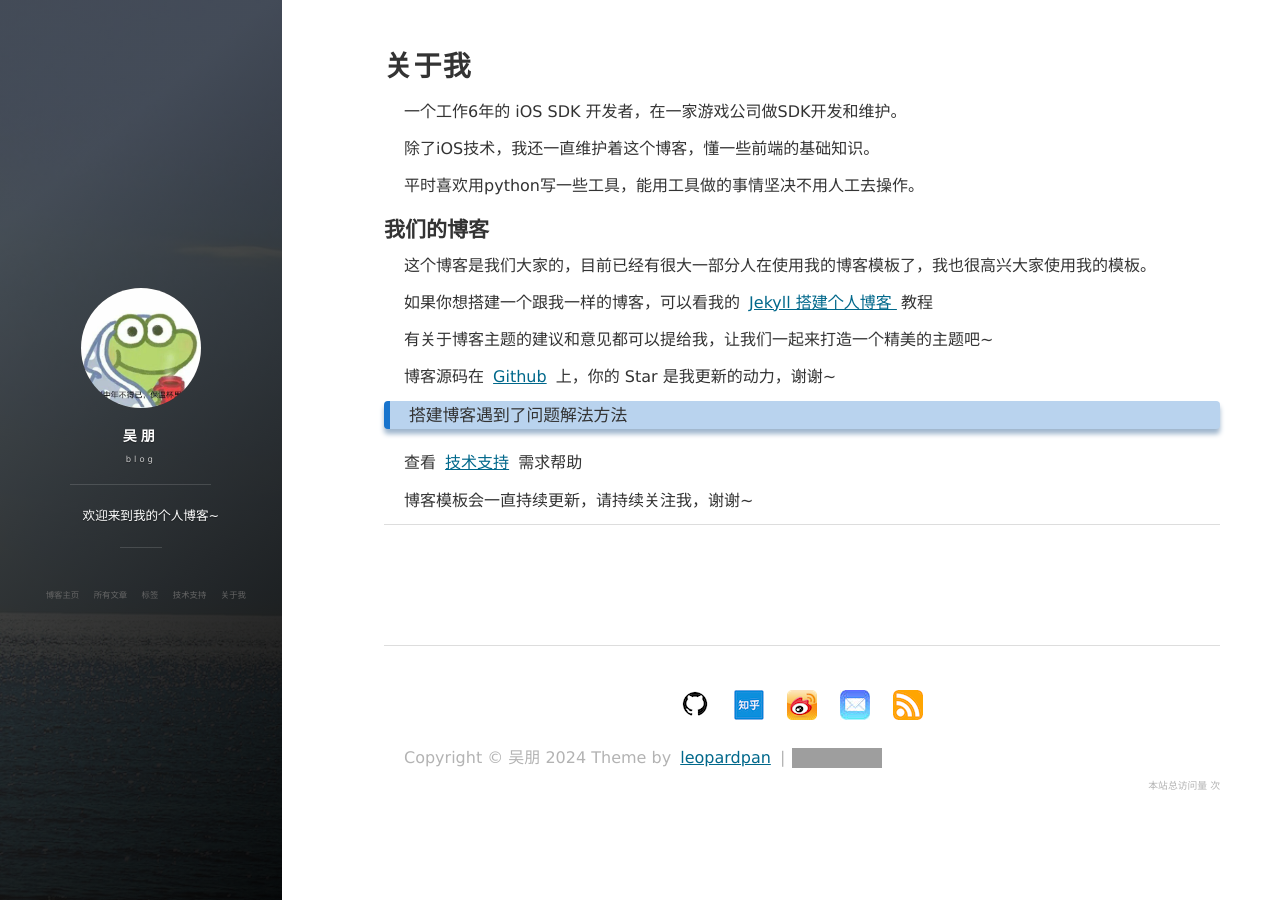
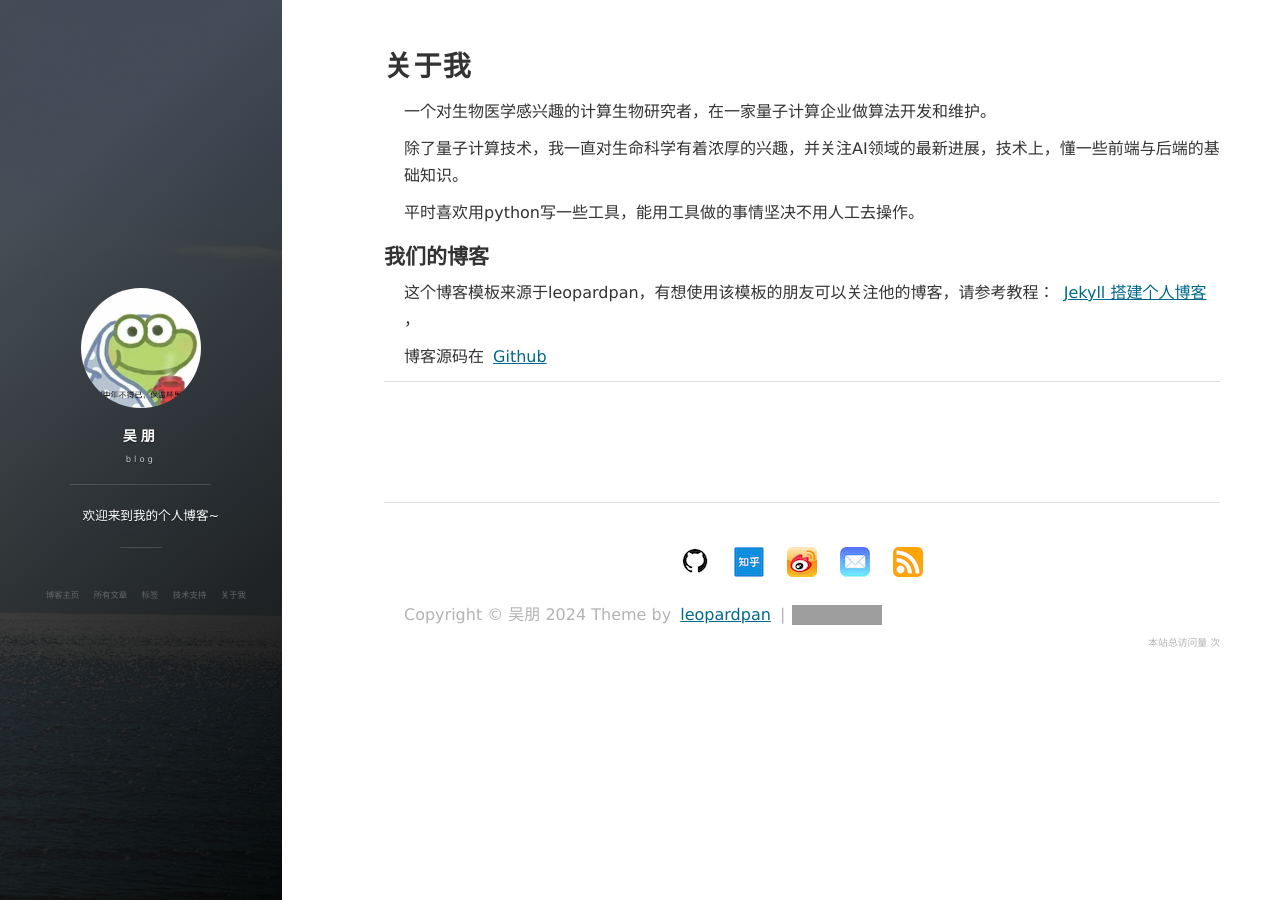
Before and after one commit to wupengss/wupengss.github.io, a Jekyll site: the page built from about.md, in a window 1280 px wide. Built offline with Jekyll 4.4.1, drawn with Linux system fonts in a browser that asks for light colours; nearby versions of some CDN libraries; comment, search, counter and statistics services are not loaded; grey boxes are pictures that could not be loaded.

Commit message:
update blog

```diff
--- a/about.md
+++ b/about.md
@@ -3,30 +3,18 @@ layout: page
 title: 关于我
 ---
 
-一个工作6年的 iOS SDK 开发者，在一家游戏公司做SDK开发和维护。
+一个对生物医学感兴趣的计算生物研究者，在一家量子计算企业做算法开发和维护。
 
-除了iOS技术，我还一直维护着这个博客，懂一些前端的基础知识。
+除了量子计算技术，我一直对生命科学有着浓厚的兴趣，并关注AI领域的最新进展，技术上，懂一些前端与后端的基础知识。
 
 平时喜欢用python写一些工具，能用工具做的事情坚决不用人工去操作。
 
 <h2> 我们的博客 </h2>
 
-这个博客是我们大家的，目前已经有很大一部分人在使用我的博客模板了，我也很高兴大家使用我的模板。
+这个博客模板来源于leopardpan，有想使用该模板的朋友可以关注他的博客，请参考教程：
+<a href="/2016/10/jekyll_tutorials1/"> Jekyll 搭建个人博客 </a>，
 
-如果你想搭建一个跟我一样的博客，可以看我的
-<a href="/2016/10/jekyll_tutorials1/"> Jekyll 搭建个人博客 </a>
-教程
+博客源码在 <a target="_blank" href='https://github.com/leopardpan/leopardpan.github.io/'>Github</a>
 
 
-有关于博客主题的建议和意见都可以提给我，让我们一起来打造一个精美的主题吧~
-
-博客源码在 <a target="_blank" href='https://github.com/leopardpan/leopardpan.github.io/'>Github</a> 上，你的 Star 是我更新的动力，谢谢~
-
-
-<h3> 搭建博客遇到了问题解法方法 </h3>
-
-查看 [技术支持](http://leopardpan.cn/support/) 需求帮助
-
-博客模板会一直持续更新，请持续关注我，谢谢~
-
 {% include comments.html %}
```
Also changed, not shown: README.md, _posts/2024-10-06-autodocking vina在windows下编译安装.md (renamed from _posts/Autodock vina在windows下编译安装.md).
